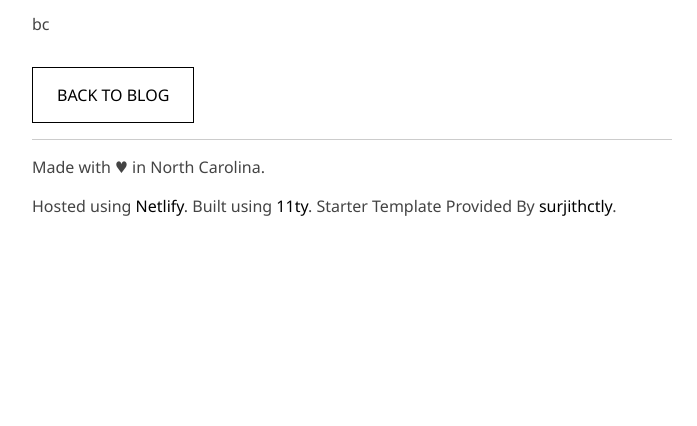
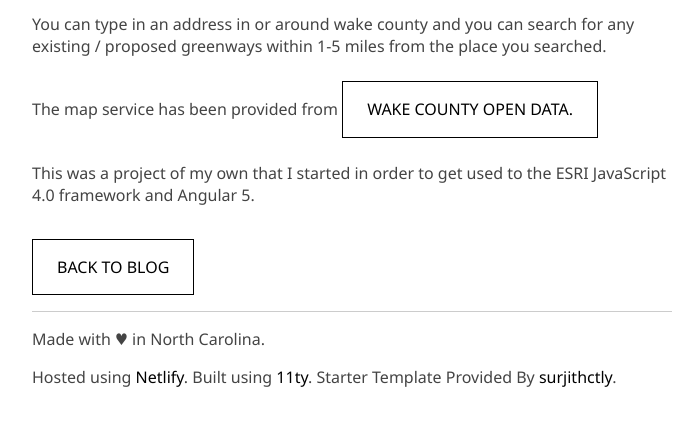
Before and after one commit to brianferry/simple-portfolio-neat, an Eleventy site: page src/posts/wake-county-open-map-project.md in a window 1280 px wide. Shown: the part 306-732 px from the top of the page, without its empty margins (288-985 px from the left). Built offline with nearby package versions, Linux system fonts and the light colour scheme; Eleventy itself is replaced by a stand-in of ours; files that its build step writes are made by us from their sources.

Commit message:
Adding text to first post

```diff
--- a/src/posts/wake-county-open-map-project.md
+++ b/src/posts/wake-county-open-map-project.md
@@ -7,4 +7,8 @@ prism: false
 tags:
   - Tags
 ---
-bc
+You can type in an address in or around wake county and you can  search for any existing / proposed greenways within 1-5 miles from the  place you searched.
+
+The map service has been provided from <a target="_blank" href="https://data-wake.opendata.arcgis.com/">Wake County Open Data.</a>
+
+This was a project of my own that I started in order to get used to the ESRI JavaScript 4.0 framework and Angular 5.
```
